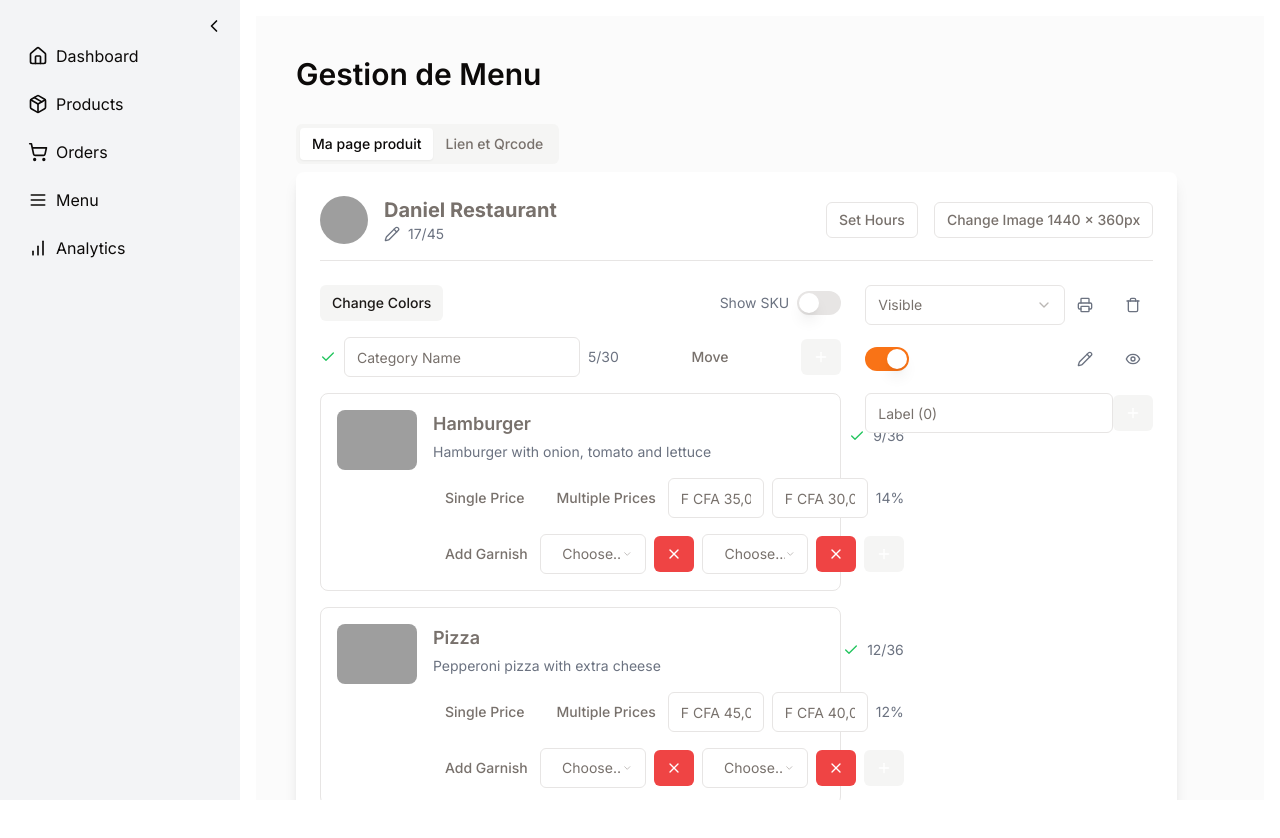
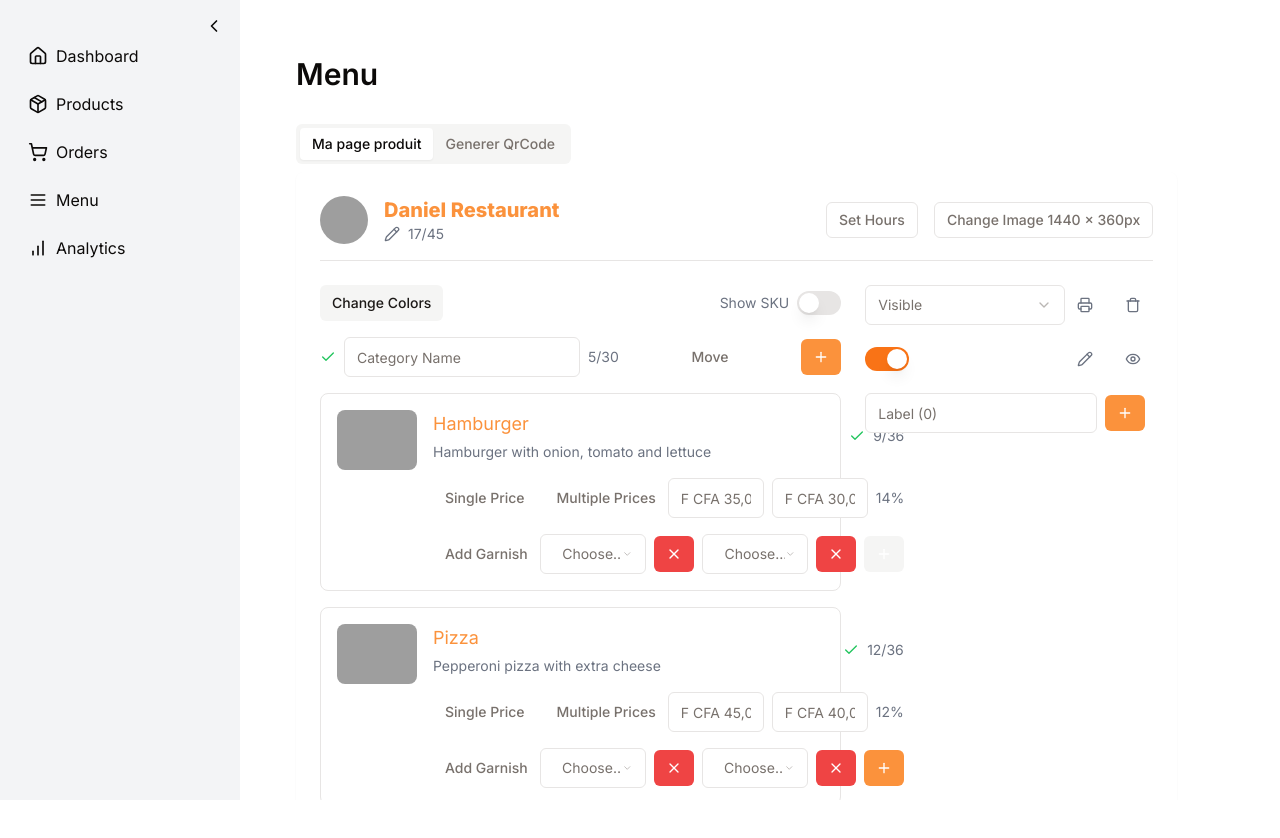
Before and after one commit to danielmoumeny212/pos-di, a Next.js app: page /menu in a window 1280 px wide. Built offline with nearby package versions, Linux system fonts and the light colour scheme; grey boxes are pictures that could not be loaded.

Commit message:
update_part_menu

```diff
--- a/app/(main)/(routes)/menu/_components/link-qrcode.tsx
+++ b/app/(main)/(routes)/menu/_components/link-qrcode.tsx
@@ -4,12 +4,12 @@ import { CopyIcon, DownloadIcon } from "lucide-react"
 
 export default function LinkQrCodePage() {
   return (
-    <div className="flex flex-col items-center justify-center h-screen bg-gray-100 dark:bg-gray-950">
+    <div className="flex flex-col items-center justify-center h-screen bg-gray-100 dark:bg-gray-950 text-center">
       <div className="bg-white dark:bg-gray-900 rounded-xl shadow-lg p-6 w-full max-w-md">
         <div className="flex flex-col items-center">
           <div className="relative w-full max-w-[280px] h-[560px] rounded-[36px] overflow-hidden border-[8px] border-black dark:border-white">
             <div className="absolute inset-0 flex items-center justify-center bg-gray-200 dark:bg-gray-800">
-              <div className="text-gray-500 dark:text-gray-400 text-4xl">Menu Preview</div>
+              <div className="text-gray-500 dark:text-gray-400 text-4xl text-center">Menu Preview</div>
             </div>
             <img
               src="/placeholder.svg"
--- a/app/(main)/(routes)/menu/_components/product-page.tsx
+++ b/app/(main)/(routes)/menu/_components/product-page.tsx
@@ -8,14 +8,14 @@ import { CheckIcon, EyeIcon, PencilIcon, PlusIcon, PrinterIcon, TrashIcon, XIcon
 
 export default function ProductPageComponent() {
   return (
-    <div className="bg-white p-6 rounded-lg shadow-lg ">
-      <div className="flex items-center justify-between border-b pb-4">
+    <div className="bg-white p-6 rounded-lg shadow-sm w-full ">
+      <div className="flex items-center justify-between border-b pb-4 w-full">
         <div className="flex items-center space-x-4">
           <Avatar className="w-12 h-12">
             <img src="/placeholder.svg" alt="Ola Click" />
           </Avatar>
           <div>
-            <h1 className="text-xl font-bold">Daniel Restaurant</h1>
+            <h1 className="text-xl font-extrabold text-orange-400">Daniel Restaurant</h1>
             <div className="flex items-center space-x-2 text-gray-500">
               <PencilIcon className="w-4 h-4" />
               <span className="text-sm">17/45</span>
@@ -51,7 +51,7 @@ export default function ProductPageComponent() {
             <Button variant="ghost" size="sm" className="hover:bg-gray-100 dark:hover:bg-gray-800">
               Move
             </Button>
-            <Button variant="secondary" size="sm" className="hover:bg-gray-100 dark:hover:bg-gray-800">
+            <Button variant="secondary" size="sm" className="bg-orange-400 hover:bg-gray-100 dark:hover:bg-gray-800">
               <PlusIcon className="w-4 h-4 text-white" />
               <span className="sr-only">Add Category</span>
             </Button>
@@ -62,7 +62,7 @@ export default function ProductPageComponent() {
               <div className="flex-1">
                 <div className="flex items-center justify-between">
                   <div className="space-y-1">
-                    <h2 className="text-lg font-semibold">Hamburger</h2>
+                    <h2 className="text-lg text-orange-400">Hamburger</h2>
                     <p className="text-sm text-gray-500">Hamburger with onion, tomato and lettuce</p>
                   </div>
                   <div className="flex items-center space-x-2">
@@ -133,7 +133,7 @@ export default function ProductPageComponent() {
               <div className="flex-1">
                 <div className="flex items-center justify-between">
                   <div className="space-y-1">
-                    <h2 className="text-lg font-semibold">Pizza</h2>
+                    <h2 className="text-lg text-orange-400">Pizza</h2>
                     <p className="text-sm text-gray-500">Pepperoni pizza with extra cheese</p>
                   </div>
                   <div className="flex items-center space-x-2">
@@ -188,7 +188,7 @@ export default function ProductPageComponent() {
                         <XIcon className="w-4 h-4 text-white" />
                         <span className="sr-only">Remove</span>
                       </Button>
-                      <Button variant="secondary" size="sm" className="hover:bg-gray-100 dark:hover:bg-gray-800">
+                      <Button variant="secondary" size="sm" className="bg-orange-400 hover:bg-gray-100 dark:hover:bg-gray-800">
                         <PlusIcon className="w-4 h-4 text-white" />
                         <span className="sr-only">Add</span>
                       </Button>
@@ -198,7 +198,7 @@ export default function ProductPageComponent() {
               </div>
             </div>
           </div>
-          <Button variant="secondary" size="sm" className="hover:bg-gray-100 dark:hover:bg-gray-800">
+          <Button variant="secondary" size="sm" className="bg-orange-400 hover:bg-gray-100 dark:hover:bg-gray-800">
             <PlusIcon className="w-4 h-4 text-white" />
             <span className="sr-only">Add Product</span>
           </Button>
@@ -236,7 +236,7 @@ export default function ProductPageComponent() {
           </div>
           <div className="flex items-center justify-between">
             <Input placeholder="Label (0)" className="flex-1" />
-            <Button variant="secondary" size="sm" className="hover:bg-gray-100 dark:hover:bg-gray-800">
+            <Button variant="secondary" size="sm" className="bg-orange-400 mx-2 hover:bg-gray-100 dark:hover:bg-gray-800">
               <PlusIcon className="w-4 h-4 text-white" />
               <span className="sr-only">Add</span>
             </Button>
--- a/app/(main)/(routes)/menu/page.tsx
+++ b/app/(main)/(routes)/menu/page.tsx
@@ -4,11 +4,11 @@ import LinkQrCodePage from "./_components/link-qrcode";
 
 export default function MenuPage() {
     return (
-      <main className="flex min-h-[calc(100vh_-_theme(spacing.16))] flex-1 flex-col gap-4 bg-muted/40 p-4 md:gap-8 md:p-10">
+      <main className="flex min-h-[calc(100vh_-_theme(spacing.16))] flex-1 flex-col gap-4 bg-light p-4 md:gap-8 md:p-10 w-full justify-center items-center">
           <div className=" w-full  gap-2">
-            <h1 className="text-3xl font-semibold">Gestion de Menu </h1>
+            <h1 className="text-3xl font-semibold">Menu </h1>
           </div>
-          <div className="mx-auto grid w-full max-w-6xl items-start gap-6 md:grid-cols-[180px_1fr] lg:grid-cols-[250px_1fr]">
+          <div className="grid w-full max-w-6xl items-start gap-6 md:grid-cols-[180px_1fr] lg:grid-cols-[250px_1fr]">
             <nav
               className="grid gap-4 text-sm text-muted-foreground" x-chunk="dashboard-04-chunk-0"
             >
@@ -17,7 +17,7 @@ export default function MenuPage() {
        defaultValue="page" className="w-full">
         <TabsList>
           <TabsTrigger value="page">Ma page produit</TabsTrigger>
-          <TabsTrigger value="link">Lien et Qrcode </TabsTrigger>
+          <TabsTrigger value="link">Generer QrCode </TabsTrigger>
         </TabsList>
         <TabsContent value="page">
            <ProductPageComponent />
```
